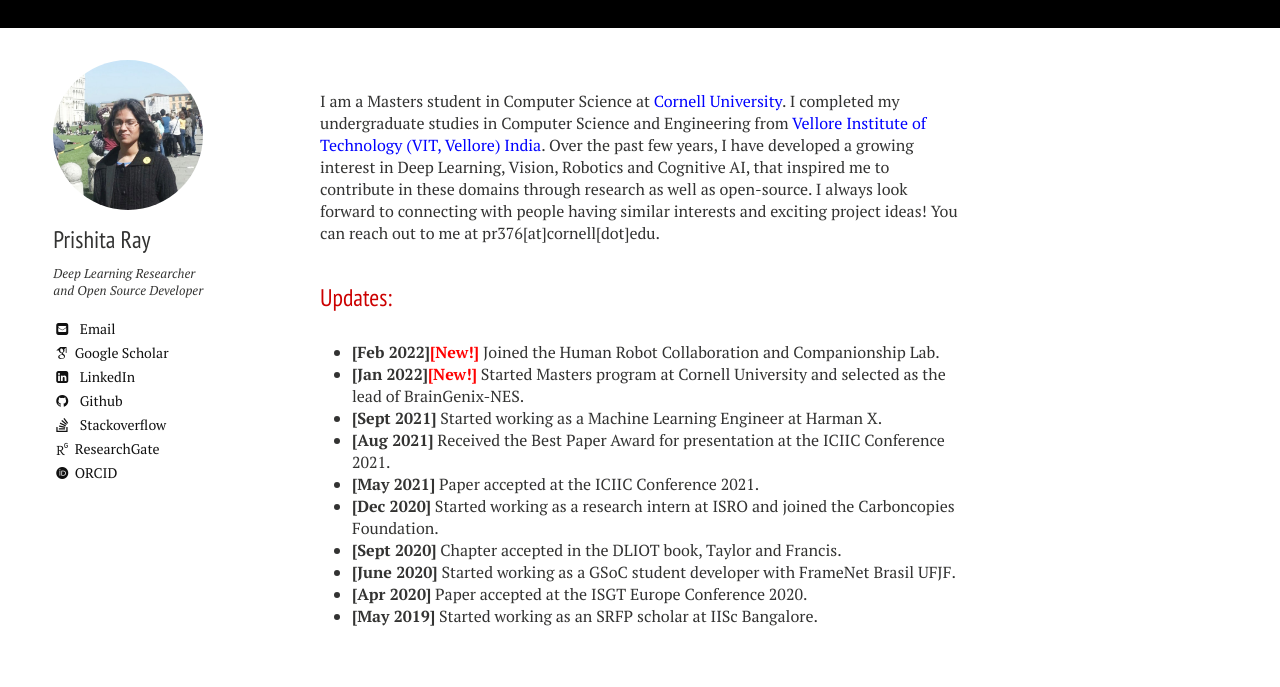
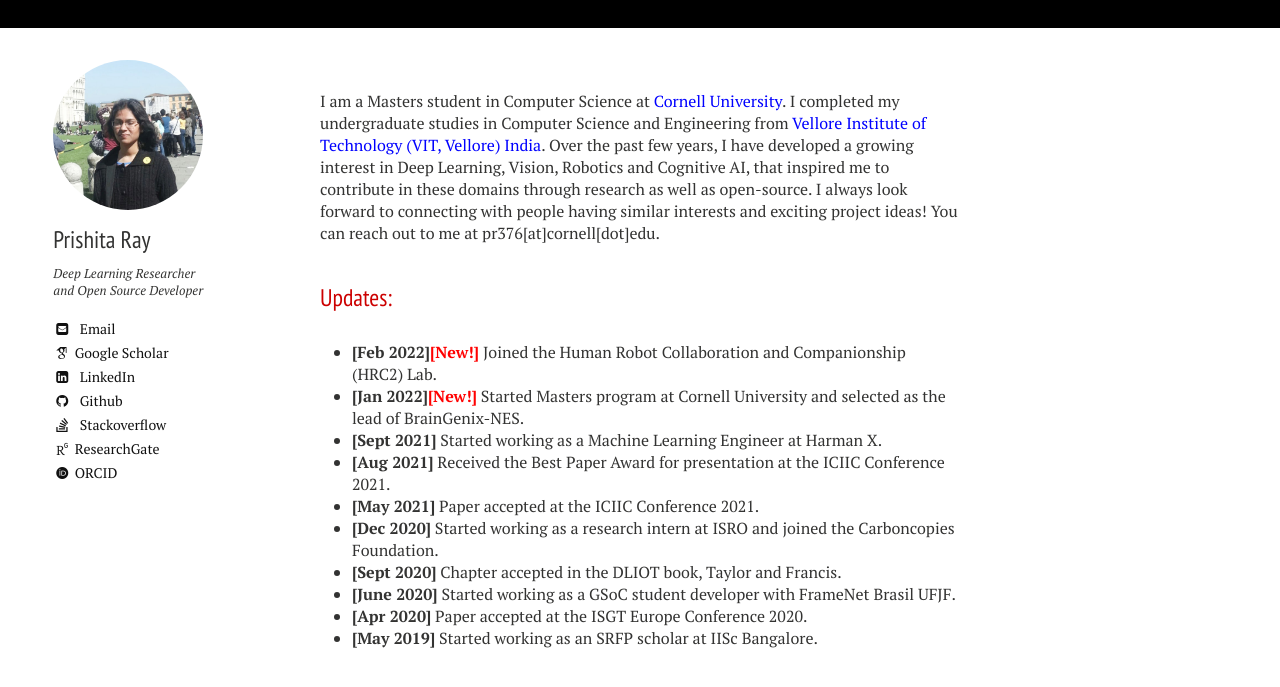
Before and after one commit to PRISHIta123/PRISHIta123.github.io, a Jekyll site: the page built from index.md, in a window 1280 px wide, cut to the strip 104-791 px from the top of the page. Built offline with Jekyll 4.4.1, drawn with Linux system fonts in a browser that asks for light colours; nearby versions of some CDN libraries; some web fonts are replaced.

Commit message:
Update index.md

```diff
--- a/index.md
+++ b/index.md
@@ -11,7 +11,7 @@
 
 ## Updates:
 
-- **[Feb 2022]<a style="color: red">[New!]</a>** Joined the Human Robot Collaboration and Companionship Lab.
+- **[Feb 2022]<a style="color: red">[New!]</a>** Joined the Human Robot Collaboration and Companionship (HRC2) Lab.
 - **[Jan 2022]<a style="color: red">[New!]</a>** Started Masters program at Cornell University and selected as the lead of BrainGenix-NES.
 - **[Sept 2021]** Started working as a Machine Learning Engineer at Harman X.
 - **[Aug 2021]** Received the Best Paper Award for presentation at the ICIIC Conference 2021.
```
